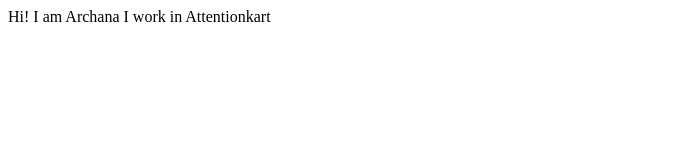
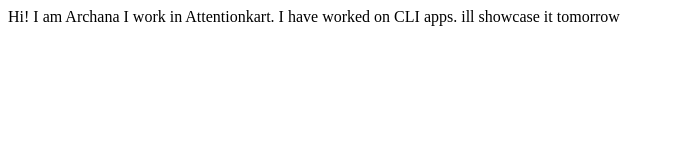
Before and after one commit to archiicodes/Archana_Portfolio, a plain HTML site: page index.html in a window 1280 px wide. Shown: the whole page, without its empty margins (0-674 px from the left). Drawn offline with Linux system fonts and the light colour scheme.

Commit message:
update details of project

```diff
--- a/index.html
+++ b/index.html
@@ -8,6 +8,8 @@
 </head>
 <body>
     Hi! I am Archana
-    I work in Attentionkart
+    I work in Attentionkart.
+
+    I have worked on CLI apps. ill showcase it tomorrow
 </body>
 </html>
```
